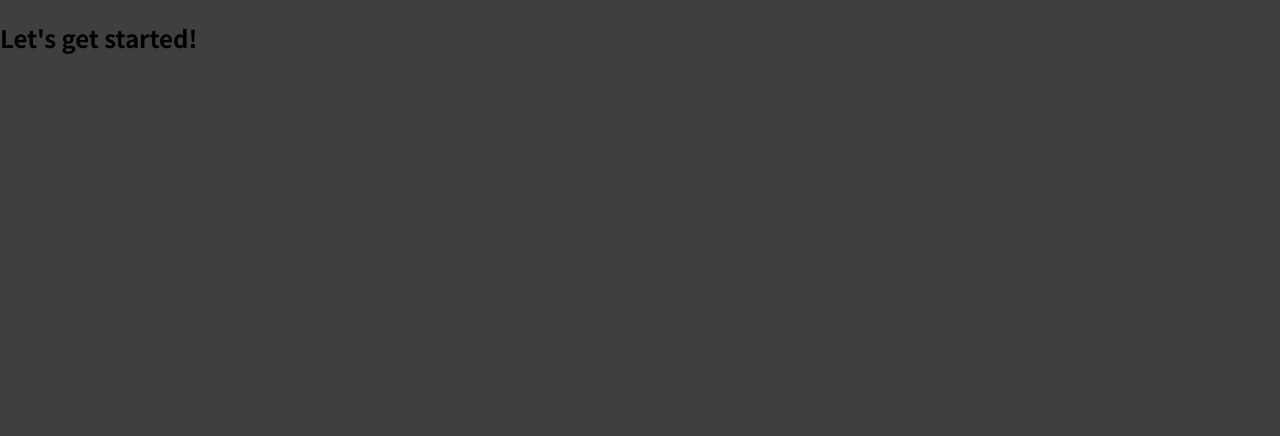
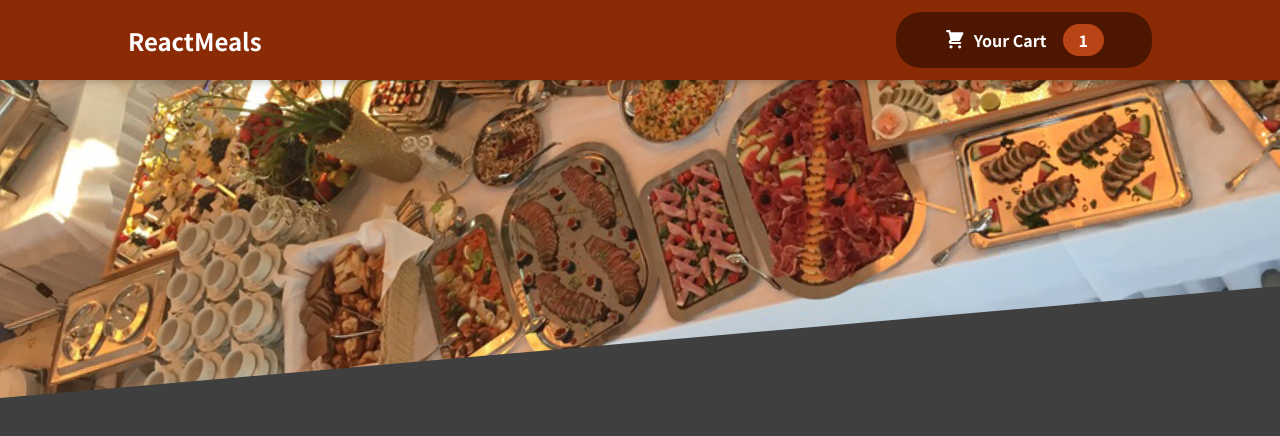
Before and after one commit to jeongsangtae/react-complete-training-third-practice-project, a React (Create React App) app: page / in a window 1280 px wide. Shown: the top 436 px of the page. Built offline with nearby package versions, Linux system fonts and the light colour scheme.

Commit message:
React Complete Training Third Practice Project - Header component add + HeaderCartButton component add

```diff
--- a/src/App.js
+++ b/src/App.js
@@ -1,7 +1,9 @@
+import Header from "./components/UI/Header";
+
 function App() {
   return (
     <div>
-      <h2>Let's get started!</h2>
+      <Header />
     </div>
   );
 }
--- a/src/assets/CartIcon.js
+++ b/src/assets/CartIcon.js
@@ -1,9 +1,10 @@
-const CartIcon = () => {
+const CartIcon = (props) => {
   return (
     <svg
       xmlns="http://www.w3.org/2000/svg"
       viewBox="0 0 20 20"
       fill="currentColor"
+      className={props.className}
     >
       <path d="M3 1a1 1 0 000 2h1.22l.305 1.222a.997.997 0 00.01.042l1.358 5.43-.893.892C3.74 11.846 4.632 14 6.414 14H15a1 1 0 000-2H6.414l1-1H14a1 1 0 00.894-.553l3-6A1 1 0 0017 3H6.28l-.31-1.243A1 1 0 005 1H3zM16 16.5a1.5 1.5 0 11-3 0 1.5 1.5 0 013 0zM6.5 18a1.5 1.5 0 100-3 1.5 1.5 0 000 3z" />
     </svg>
--- /dev/null
+++ b/src/components/UI/Header.js
@@ -0,0 +1,21 @@
+import React from "react";
+import meals from "../../assets/meals.jpg";
+
+import classes from "./Header.module.css";
+import HeaderCartButton from "./HeaderCartButton";
+
+const Header = () => {
+  return (
+    <div>
+      <div className={classes.header}>
+        <h2>ReactMeals</h2>
+        <HeaderCartButton />
+      </div>
+      <div className={classes["main-image"]}>
+        <img src={meals} alt="meals" />
+      </div>
+    </div>
+  );
+};
+
+export default Header;
--- /dev/null
+++ b/src/components/UI/HeaderCartButton.js
@@ -0,0 +1,19 @@
+import React from "react";
+
+import CartIcon from "../../assets/CartIcon";
+
+import classes from "./HeaderCartButton.module.css";
+
+const HeaderCartButton = (props) => {
+  return (
+    <div>
+      <button className={classes.button} type={props.type}>
+        <CartIcon className={classes.icon} />
+        Your Cart
+        <div className={classes.badge}>1</div>
+      </button>
+    </div>
+  );
+};
+
+export default HeaderCartButton;
```
Also changed, not shown: src/components/UI/Modal.js (added, +14 -0 lines), src/components/UI/Card.js (added), src/components/UI/Header.module.css (renamed from src/components/UI/Header.modul.css).
